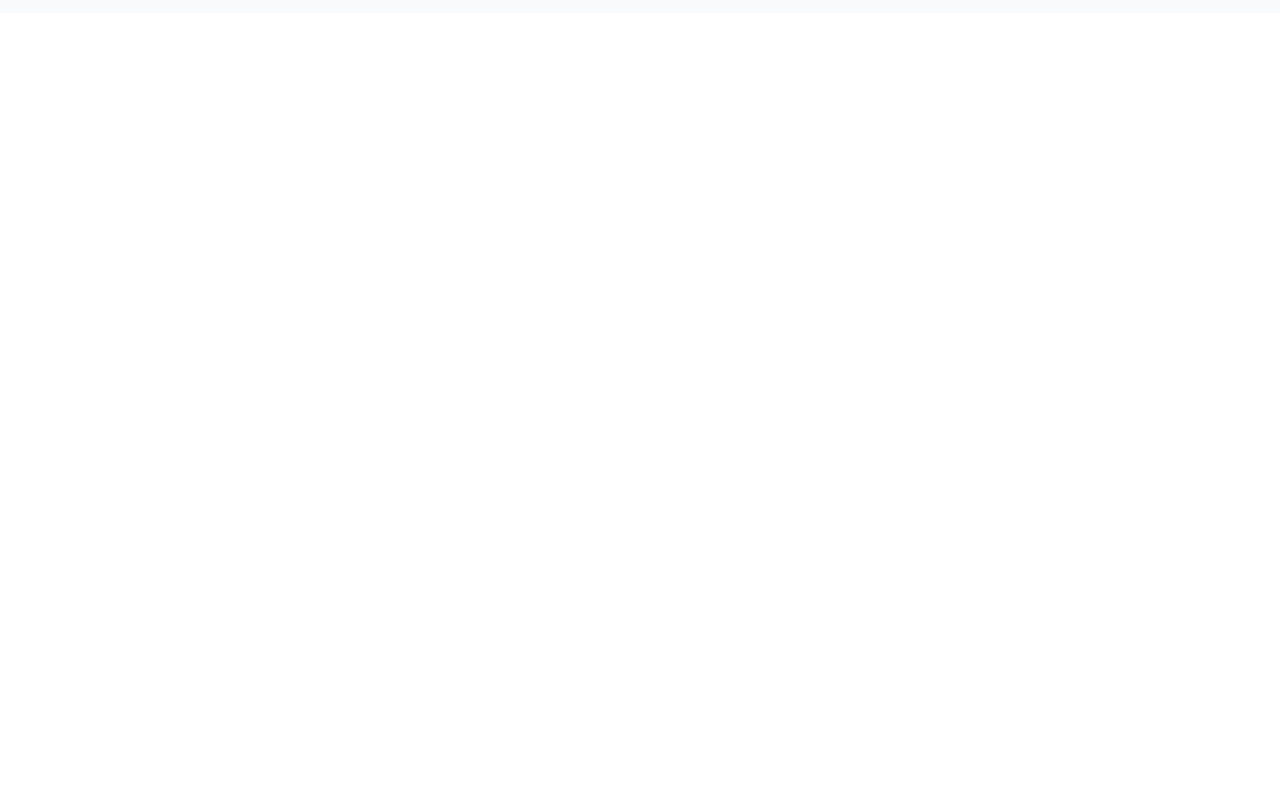
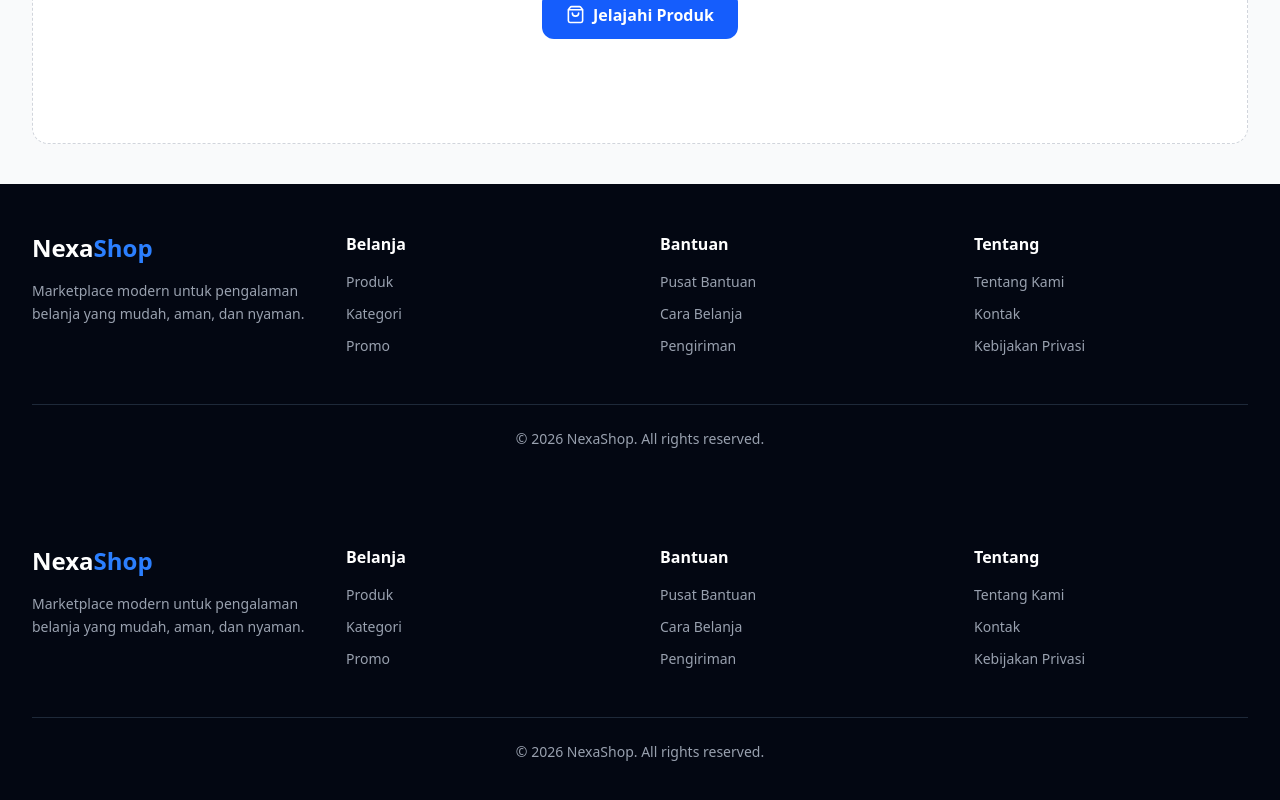
Before and after one commit to meigiyanto/03-e-commerce-store, a Next.js app: page /wishlist in a window 1280 px wide. Shown: the part 958-1758 px from the top of the page. Before the commit the page ends 971 px from the top, so only its background shows below. Built offline with nearby package versions, Linux system fonts and the light colour scheme.

Commit message:
refaktori lanjutan

```diff
--- /dev/null
+++ b/src/app/(store)/layout.tsx
@@ -0,0 +1,22 @@
+import type { ReactNode } from "react";
+
+import Footer from "@/components/layout/Footer";
+import Navbar from "@/components/layout/Navbar";
+
+export default function StoreLayout({
+  children,
+}: {
+  children: ReactNode;
+}) {
+  return (
+    <div className="flex min-h-screen flex-col bg-gray-50">
+      <Navbar />
+
+      <main className="flex-1">
+        {children}
+      </main>
+
+      <Footer />
+    </div>
+  );
+}
--- a/src/app/page.tsx
+++ b/src/app/(store)/page.tsx
@@ -15,7 +15,6 @@ import {
   Watch,
 } from "lucide-react";
 
-import Navbar from "@/components/layout/Navbar";
 import ProductCard from "@/components/product/ProductCard";
 import { products } from "@/data/products";
 
@@ -49,8 +48,6 @@ const categories = [
 export default function Home() {
   return (
     <main className="min-h-screen bg-gray-50">
-      <Navbar />
-
       {/* Top Promotion */}
       <div className="bg-gray-900 text-white">
         <div className="mx-auto flex max-w-7xl items-center justify-center px-4 py-2 text-center text-xs sm:text-sm md:px-8">
@@ -394,58 +391,6 @@ export default function Home() {
         </div>
       </section>
 
-      {/* Footer */}
-      <footer className="bg-gray-950 text-gray-400">
-        <div className="mx-auto max-w-7xl px-4 py-12 md:px-8">
-
-          <div className="grid gap-10 md:grid-cols-4">
-            <div>
-              <h2 className="text-2xl font-bold text-white">
-                NexaShop
-              </h2>
-
-              <p className="mt-4 text-sm leading-relaxed">
-                Marketplace modern untuk pengalaman belanja yang
-                mudah, aman, dan nyaman.
-              </p>
-            </div>
-
-            <FooterColumn
-              title="Belanja"
-              links={[
-                "Produk",
-                "Kategori",
-                "Promo",
-                "Produk Terbaru",
-              ]}
-            />
-
-            <FooterColumn
-              title="Bantuan"
-              links={[
-                "Pusat Bantuan",
-                "Cara Belanja",
-                "Pengiriman",
-                "Pengembalian",
-              ]}
-            />
-
-            <FooterColumn
-              title="Tentang"
-              links={[
-                "Tentang Kami",
-                "Kontak",
-                "Kebijakan Privasi",
-                "Syarat & Ketentuan",
-              ]}
-            />
-          </div>
-
-          <div className="mt-12 border-t border-gray-800 pt-6 text-center text-sm">
-            © 2026 NexaShop. All rights reserved.
-          </div>
-        </div>
-      </footer>
     </main>
   );
 }
--- a/src/app/wishlist/page.tsx
+++ b/src/app/(store)/wishlist/page.tsx
@@ -12,6 +12,7 @@ import {
 } from "lucide-react";
 
 import Navbar from "@/components/layout/Navbar";
+import Footer from "@/components/layout/Footer";
 import { useWishlistStore } from "@/stores/wishlist-store";
 import { useCartStore } from "@/stores/cart-store";
 
@@ -117,7 +118,6 @@ export default function WishlistPage() {
 
       {/* ================= CONTENT ================= */}
       <section className="mx-auto max-w-7xl px-4 py-8 md:px-8 md:py-10">
-
         {/* ================= EMPTY STATE ================= */}
         {items.length === 0 ? (
           <div className="flex min-h-[60vh] flex-col items-center justify-center rounded-2xl border border-dashed border-gray-300 bg-white px-6 py-16 text-center">
@@ -291,6 +291,9 @@ export default function WishlistPage() {
           </>
         )}
       </section>
+
+      <Footer />
+
     </main>
   );
 }
--- /dev/null
+++ b/src/components/layout/Footer.tsx
@@ -0,0 +1,141 @@
+import Link from "next/link";
+
+const shopLinks = [
+  {
+    id: "products",
+    label: "Produk",
+    href: "/products",
+  },
+  {
+    id: "categories",
+    label: "Kategori",
+    href: "/products",
+  },
+  {
+    id: "promo",
+    label: "Promo",
+    href: "/promo",
+  },
+];
+
+const helpLinks = [
+  {
+    id: "help-center",
+    label: "Pusat Bantuan",
+    href: "/about",
+  },
+  {
+    id: "how-to-shop",
+    label: "Cara Belanja",
+    href: "/about",
+  },
+  {
+    id: "shipping",
+    label: "Pengiriman",
+    href: "/about",
+  },
+];
+
+const aboutLinks = [
+  {
+    id: "about",
+    label: "Tentang Kami",
+    href: "/about",
+  },
+  {
+    id: "contact",
+    label: "Kontak",
+    href: "/about",
+  },
+  {
+    id: "privacy",
+    label: "Kebijakan Privasi",
+    href: "/about",
+  },
+];
+
+export default function Footer() {
+  return (
+    <footer className="mt-auto bg-gray-950 text-gray-400">
+      <div className="mx-auto max-w-7xl px-4 py-12 md:px-8">
+        <div className="grid gap-10 md:grid-cols-4">
+
+          {/* Brand */}
+          <div>
+            <Link
+              href="/"
+              className="text-2xl font-bold text-white"
+            >
+              Nexa
+              <span className="text-blue-500">
+                Shop
+              </span>
+            </Link>
+
+            <p className="mt-4 text-sm leading-relaxed">
+              Marketplace modern untuk pengalaman
+              belanja yang mudah, aman, dan nyaman.
+            </p>
+          </div>
+
+          {/* Shop */}
+          <FooterColumn
+            title="Belanja"
+            links={shopLinks}
+          />
+
+          {/* Help */}
+          <FooterColumn
+            title="Bantuan"
+            links={helpLinks}
+          />
+
+          {/* About */}
+          <FooterColumn
+            title="Tentang"
+            links={aboutLinks}
+          />
+        </div>
+
+        <div className="mt-12 border-t border-gray-800 pt-6 text-center text-sm">
+          © 2026 NexaShop. All rights reserved.
+        </div>
+      </div>
+    </footer>
+  );
+}
+
+type FooterLink = {
+  id: string;
+  label: string;
+  href: string;
+};
+
+function FooterColumn({
+  title,
+  links,
+}: {
+  title: string;
+  links: FooterLink[];
+}) {
+  return (
+    <div>
+      <h3 className="font-semibold text-white">
+        {title}
+      </h3>
+
+      <ul className="mt-4 space-y-3 text-sm">
+        {links.map((link) => (
+          <li key={link.id}>
+            <Link
+              href={link.href}
+              className="transition hover:text-white"
+            >
+              {link.label}
+            </Link>
+          </li>
+        ))}
+      </ul>
+    </div>
+  );
+}
```
Also changed, not shown: src/app/(store)/cart/page.tsx (renamed from src/app/cart/page.tsx), src/app/(store)/products/[id]/page.tsx (renamed from src/app/products/[id]/page.tsx), src/app/(store)/products/page.tsx (renamed from src/app/products/page.tsx).
